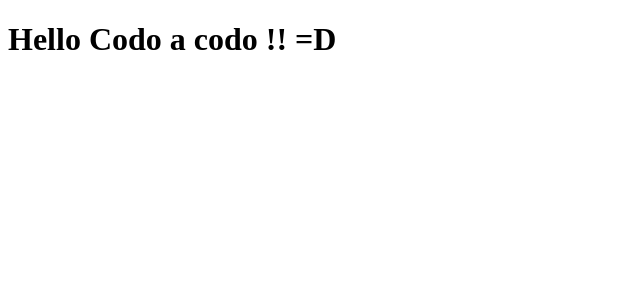
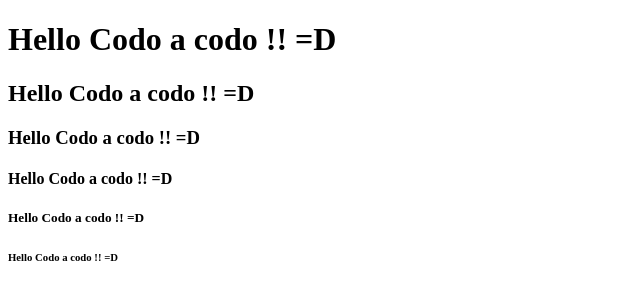
Before and after one commit to jeovied/JAVA-front-cac2023, a plain HTML site: page index.html in a window 1280 px wide. Shown: the whole page, without its empty margins (0-640 px from the left). Drawn offline with Linux system fonts and the light colour scheme.

Commit message:
cambios en body

```diff
--- a/index.html
+++ b/index.html
@@ -7,5 +7,10 @@
 </head>
 <body>
     <h1>Hello Codo a codo !! =D</h1>
+    <h2>Hello Codo a codo !! =D</h2>
+    <h3>Hello Codo a codo !! =D</h3>
+    <h4>Hello Codo a codo !! =D</h4>
+    <h5>Hello Codo a codo !! =D</h5>
+    <h6>Hello Codo a codo !! =D</h6>
 </body>
 </html>
```
